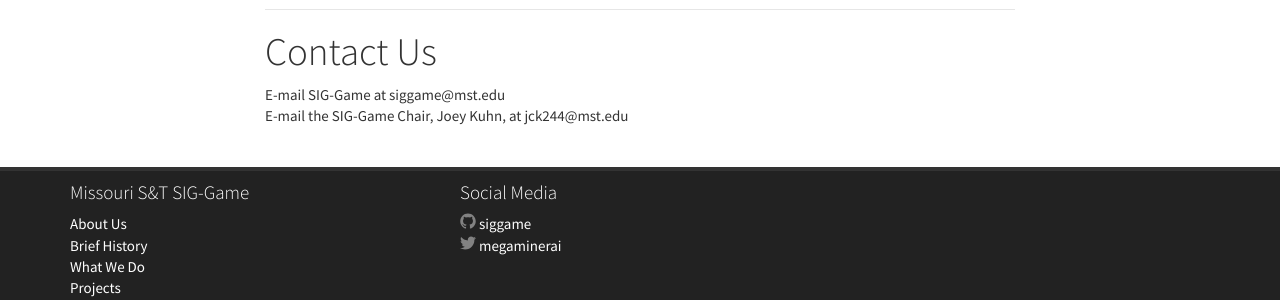
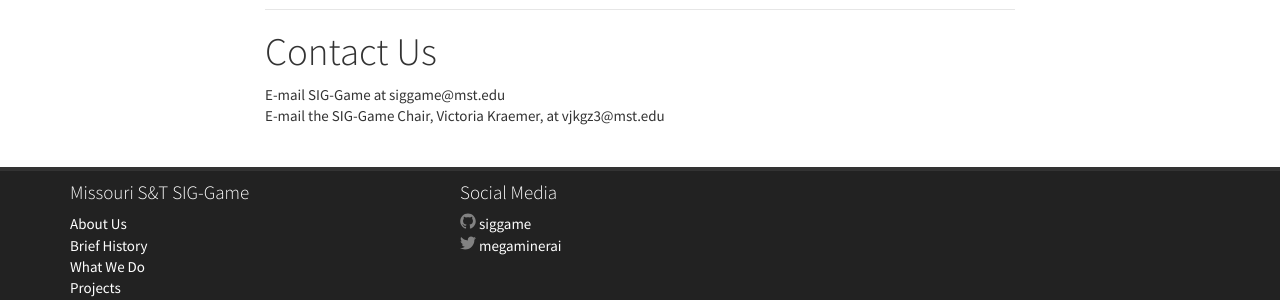
Before and after one commit to siggame/siggame.github.io, a Jekyll site: the page built from about.md, in a window 1280 px wide. Shown: the part 1218-1518 px from the top of the page. Built offline with Jekyll 4.4.1, drawn with Linux system fonts in a browser that asks for light colours; nearby versions of some CDN libraries.

Commit message:
Updated chair name + email

```diff
--- a/about.md
+++ b/about.md
@@ -100,7 +100,7 @@ Contact Us  {#Contact-Us}
 
 {:refdef: .list-unstyled }
 * E-mail SIG-Game at [siggame@mst.edu](mailto:siggame@gmail.com)
-* E-mail the SIG-Game Chair, Joey Kuhn, at <jck244@mst.edu>
+* E-mail the SIG-Game Chair, Victoria Kraemer, at <vjkgz3@mst.edu>
 {: refdef .list-unstyled}
 
 <!--  LocalWords:  MegaMinerAI
```
